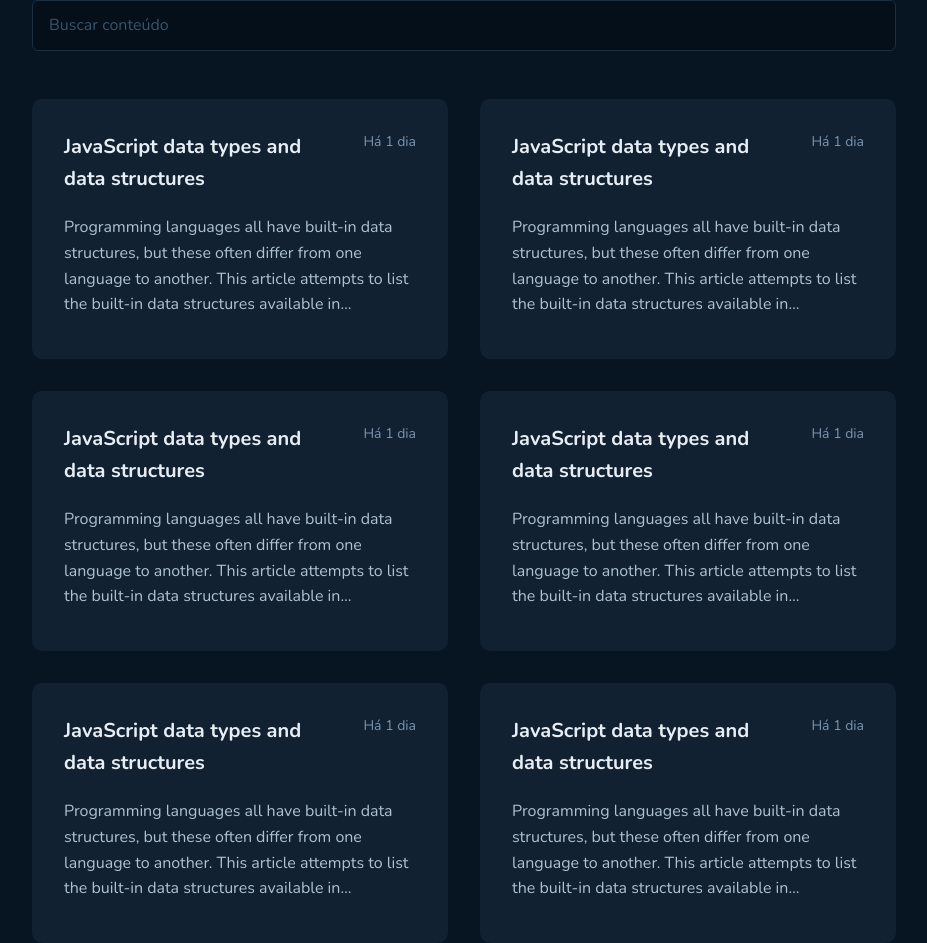
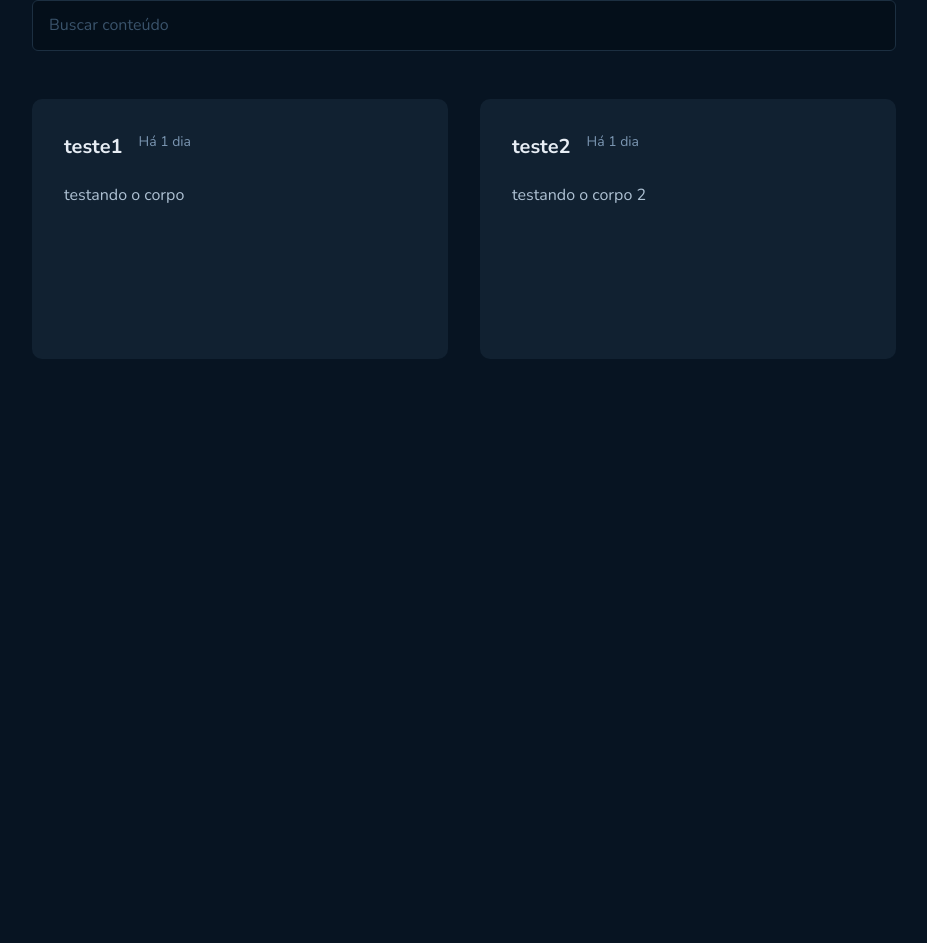
Before and after one commit to rdmuller/react_03_github_blog, a React (Vite) app: page / in a window 1280 px wide. Shown: the part 533-1476 px from the top of the page, without its empty margins (176-1103 px from the left). After the commit the page ends 892 px from the top, so only its background shows below. Built offline with nearby package versions, Linux system fonts and the light colour scheme; no server answers.

Commit message:
iniciada carga dos posts

```diff
--- a/src/components/Card/index.tsx
+++ b/src/components/Card/index.tsx
@@ -1,13 +1,20 @@
 import { CardContainer } from "./styles";
 
-export function Card () {
+interface CardProps {
+	id: number;
+	body: string;
+	title: string;
+	created_at?: string;
+}
+
+export function Card ({id, title, body}:CardProps) {
 	return (
 		<CardContainer>
 			<div>
-				<h2>JavaScript data types and data structures</h2>
+				<h2>{title}</h2>
 				<span>Há 1 dia</span>
 			</div>
-			<p>Programming languages all have built-in data structures, but these often differ from one language to another. This article attempts to list the built-in data structures available in JavaScript and what properties they have. These can be used to build other data structures. Wherever possible, comparisons with other languages are drawn. Dynamic typing JavaScript is a loosely typed and dynamic language. Variables in JavaScript are not directly associated with any particular value type, and any variable can be assigned (and re-assigned) values of all types: let foo = 42; // foo is now a number foo = 'bar'; // foo is now a string foo = true; // foo is now a boolean</p>
+			<p>{body}</p>
 		</CardContainer>
 	);
 }
--- a/src/pages/Posts/index.tsx
+++ b/src/pages/Posts/index.tsx
@@ -2,24 +2,29 @@ import { GithubInfo } from "../../components/GithubInfo";
 import { PostsContainer, PostsContent } from "./styles";
 import { SearchForm } from "./SearchForm";
 import { Card } from "../../components/Card";
+import { useState } from "react";
 
 interface Post {
 	id: number;
+	body: string;
+	title: string;
+	created_at?: string;
 }
 
 export function Posts() {
+	const [posts, setPosts] = useState<Post[]>([{title: "teste1", body: "testando o corpo", id: 1111111},{title:"teste2", body: "testando o corpo 2", id: 1111112}]);
+
 	return (
 		<div>
 			<GithubInfo />
 			<PostsContainer>
 				<SearchForm />
 				<PostsContent>
-					<Card />
-					<Card />
-					<Card />
-					<Card />
-					<Card />
-					<Card />
+					{posts.map((post) => {
+						return(
+							<Card key={post.id} id={post.id} title={post.title} body={post.body} />
+						);
+					})}
 				</PostsContent>
 			</PostsContainer>
 		</div>
```
